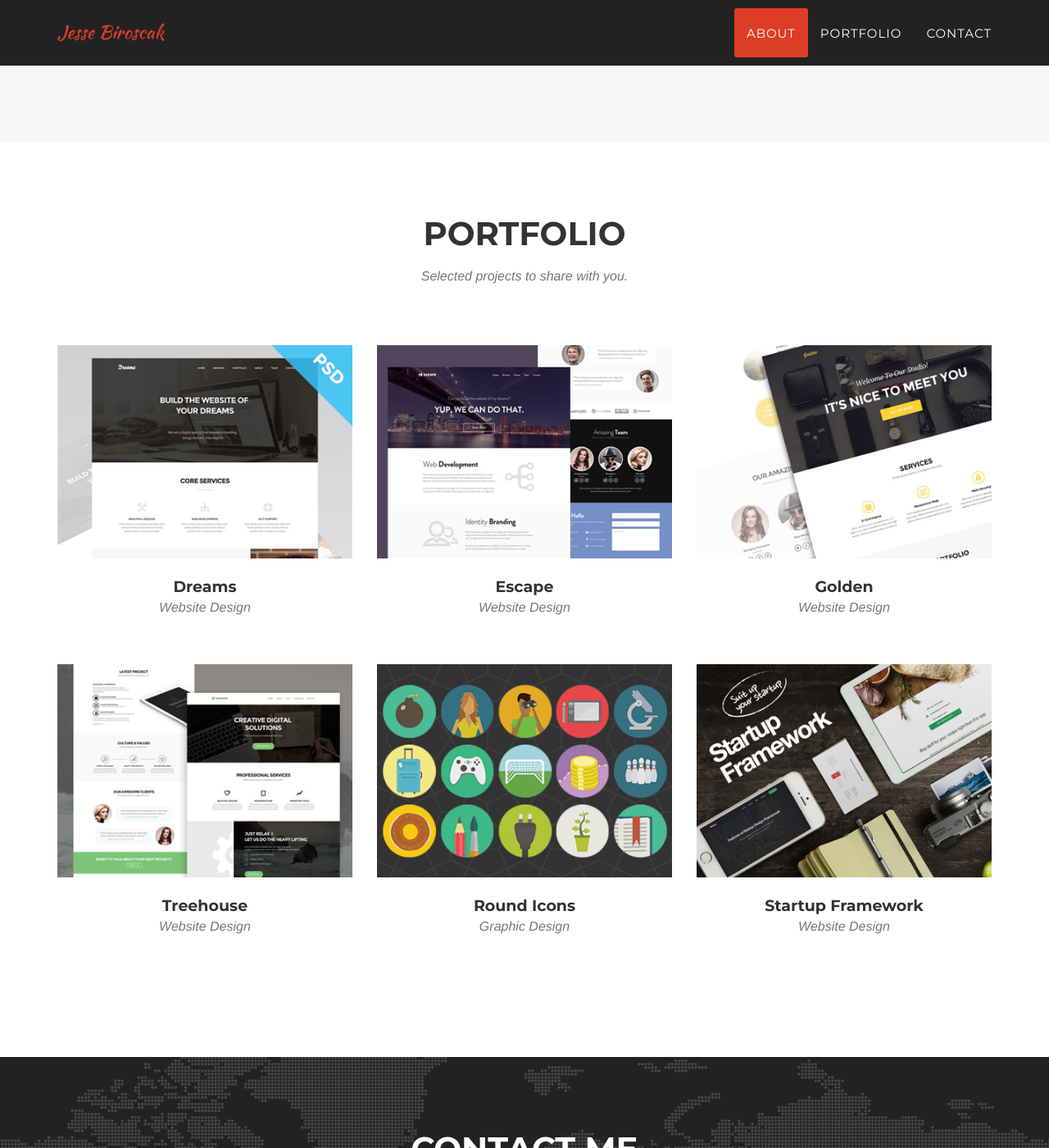
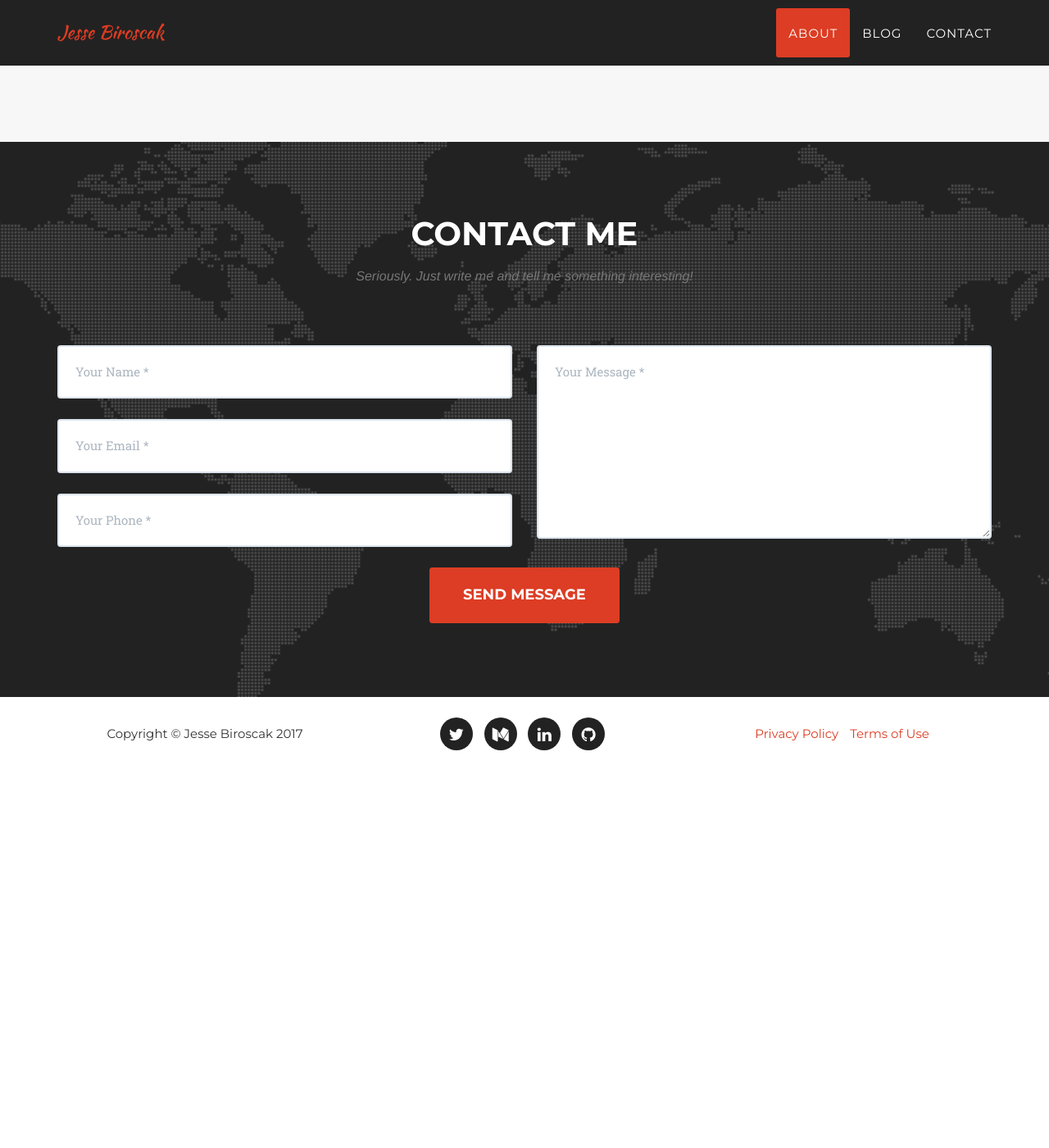
Before and after one commit to hackajesse/hackajesse.github.io, a Jekyll site: the page built from index.html, in a window 1280 px wide and 1400 px high, scrolled down 1243 px. Shown: the whole window at 82% size. Built offline with Jekyll 4.4.1, drawn with Linux system fonts in a browser that asks for light colours; some web fonts are replaced; after the commit the page ends 2183 px from its top, so only the background shows below that; some of the changed text lies outside the part shown.

Commit message:
contact form messing around

```diff
--- a/_includes/contact.html
+++ b/_includes/contact.html
@@ -3,7 +3,7 @@
             <div class="row">
                 <div class="col-lg-12 text-center">
                     <h2 class="section-heading">Contact Me</h2>
-                    <h3 class="section-subheading text-muted">Lorem ipsum dolor sit amet consectetur.</h3>
+                    <h3 class="section-subheading text-muted">Seriously. Just write me and tell me something interesting!</h3>
                 </div>
             </div>
             <div class="row">
--- a/_includes/header.html
+++ b/_includes/header.html
@@ -22,8 +22,11 @@
                         <a class="page-scroll" href="#about">About</a>
                     </li>
                     <li>
+                        <a href="https://medium.com/@jbiroscak">Blog</a>
+                    </li>
+                    <!-- <li>
                         <a class="page-scroll" href="#portfolio">Portfolio</a>
-                    </li>
+                    </li> -->
                     <li>
                         <a class="page-scroll" href="#contact">Contact</a>
                     </li>
--- a/_layouts/default.html
+++ b/_layouts/default.html
@@ -8,7 +8,6 @@
 
     {% include header.html %}
     {% include about.html %}
-    {% include portfolio_grid.html %}
     {% include contact.html %}
     {% include footer.html %}
     {% include modals.html %}
```
Also changed, not shown: 1 other file.
